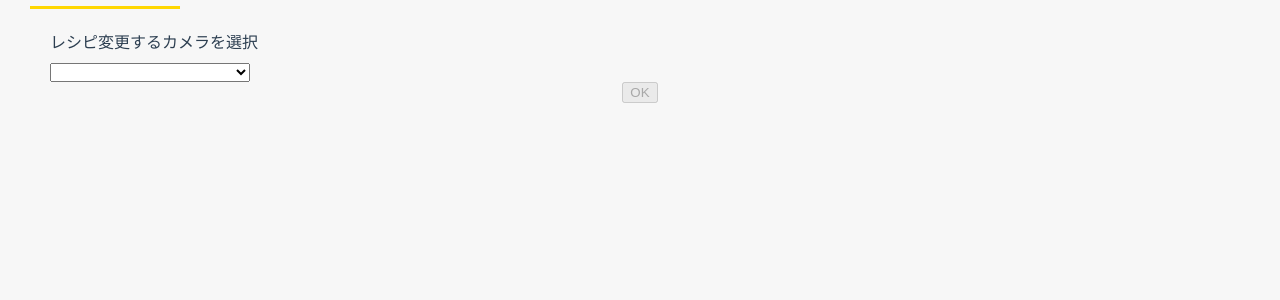
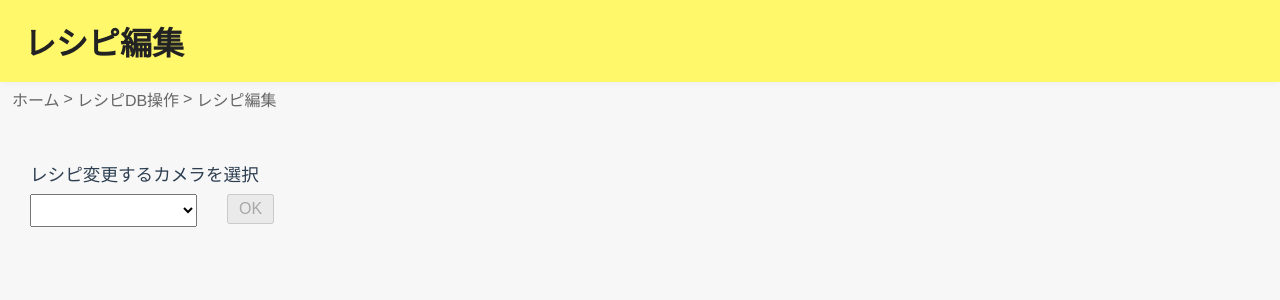
Before and after one commit to 38022/P3Icontrol, a Vue app: page /recipeDB/recipeChange in a window 1280 px wide. Shown: the top 300 px of the page. Built offline with nearby package versions, Linux system fonts and the light colour scheme.

Commit message:
レシピ編集ページ途中

```diff
--- a/src/components/RecipeChange.vue
+++ b/src/components/RecipeChange.vue
@@ -1,15 +1,26 @@
 <template>
-  <div class="recipe-change">
-    <h2>レシピ変更</h2>
+  <div class="recipe-change-page">
+    <div class="header">
+      <h2 class="title">レシピ編集</h2>
+    </div>
+    <nav class="breadcrumb">
+      <router-link to="/">ホーム</router-link>
+      <span> &gt;</span>
+      <router-link to="/recipeDB">レシピDB操作</router-link>
+      <span> &gt;</span>
+      <span>レシピ編集</span>
+    </nav>
     <div class="select-camera">
       <p>レシピ変更するカメラを選択</p>
-      <select v-model="selectedCamera">
-        <option v-for="cameras in camerasList" :key="cameras" :value="cameras">
-          {{ cameras }}
-        </option>
-      </select>
+      <div class="select-row">
+        <select v-model="selectedCamera">
+          <option v-for="cameras in camerasList" :key="cameras" :value="cameras">
+            {{ cameras }}
+          </option>
+        </select>
+        <button @click="showEdit = true" :disabled="!selectedCamera">OK</button>
+      </div>
     </div>
-    <button @click="showEdit = true" :disabled="!selectedCamera">OK</button>
     <div v-if="showEdit" class="edit-recipe">
       <div class="select-algo">
         <label>画像処理手法：</label>
@@ -74,39 +85,82 @@ export default {
 </script>
 
 <style scoped>
-body {
-  margin: 0;
+.breadcrumb {
+  margin: 5px 0 0 12px;
+  font-size: 1rem;
+  color: #666;
+  display: flex;
+  align-items: center;
+  gap: 4px;
 }
-h2 {
-  position: relative;
-  text-align: left;
-  margin-left: 30px;
-  margin-top: -30px;
-  padding-bottom: 4px;
+.breadcrumb a {
+  color: #666;
+  text-decoration: none;
 }
-h2::after {
-  content: "";
-  display: block;
-  position: absolute;
-  left: 0;
-  bottom: 0;
-  width: 150px;
-  height: 3px;
-  background: #FFD700;
+.breadcrumb a:hover {
+  text-decoration: underline;
 }
-.select-camera {
+.recipe-change-page {
+  min-height: 100vh;
+  background: #f7f7f7;
   display: flex;
   flex-direction: column;
-  margin-left: 50px;
-  gap: 10px;
+  width: 100%;
 }
+
+.header {
+  margin: 0;
+  padding: 0;
+  width: 100%;
+}
+
+.title {
+  width: 100%;
+  background: #fff86a;
+  color: #222;
+  font-size: 2rem;
+  font-weight: bold;
+  margin: 0;
+  padding: 18px 0 18px 24px;
+  border-radius: 0;
+  box-sizing: border-box;
+  box-shadow: 0 2px 8px rgba(0,0,0,0.04);
+  text-align: left;
+}
+
+.select-camera {
+  margin-top: 32px;
+  margin-left: 30px;
+  margin-bottom: 16px;
+  display: flex;
+  flex-direction: column;
+  align-items: flex-start;
+}
+
 .select-camera p {
-  text-align: left;
-  margin: 0;
+  font-size: 1.1rem;
+  margin-bottom: 8px;
+  margin-left: 0;
 }
+
+.select-row {
+  display: flex;
+  flex-direction: row;
+  align-items: flex-start;
+  gap: 30px;
+}
+
 .select-camera select {
-  width: 200px;
+  padding: 6px 16px;
+  font-size: 1rem;
 }
+
+.select-camera button {
+  padding: 4px 10px;
+  font-size: 1rem;
+  cursor: pointer;
+}
+
 .edit-recipe {
   display: flex;
   flex-direction: column;
```
